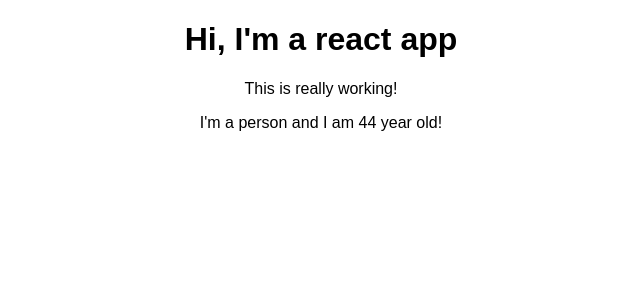
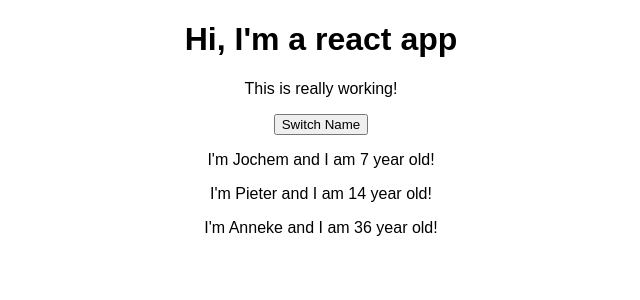
Before and after one commit to jberends/react-complete-guide, a React (Create React App) app: page / in a window 1280 px wide. Shown: the top 300 px of the page, without its empty margins (319-959 px from the left). Built offline with nearby package versions, Linux system fonts and the light colour scheme.

Commit message:
sec3 lec41

```diff
--- a/src/App.js
+++ b/src/App.js
@@ -3,12 +3,31 @@
 import Person from './Person/Person'
 
 class App extends Component {
+  state = {
+    persons: [
+      {name: "Jochem", age: 33},
+      {name: "Pieter", age:2},
+      {name: "Anneke", age:23}
+    ]
+  }
+
+  switchNameHandler = (props) => {
+    console.log('was clicked');
+  }
+
+  mouseLogHandler = (props) => {
+    console.log('mouse!')
+  }
+
   render() {
     return (
       <div className="App">
         <h1>Hi, I'm a react app</h1>
         <p>This is really working!</p>
-        <Person />
+        <button onClick={this.switchNameHandler} onMouseOver={this.mouseLogHandler}>Switch Name</button>
+        <Person name={this.state.persons[0].name} age={this.state.persons[0].age} />
+        <Person name={this.state.persons[1].name} age={this.state.persons[1].age} hobbies="Racing" />
+        <Person name={this.state.persons[2].name} age={this.state.persons[2].age} />
       </div>
     );
   }
--- a/src/Person/Person.js
+++ b/src/Person/Person.js
@@ -1,7 +1,9 @@
-import React from 'react';
+import React, { Component } from 'react';
 
-const person = () => {
-  return <p>I'm a person and I am {Math.floor(Math.random() * 50)} year old!</p>
-};
+class Person extends Component {
+  render () {
+    return <p>I'm {this.props.name} and I am {Math.floor(Math.random() * 50)} year old!</p>
+  }
+}
 
-export default person;
+export default Person;
```
